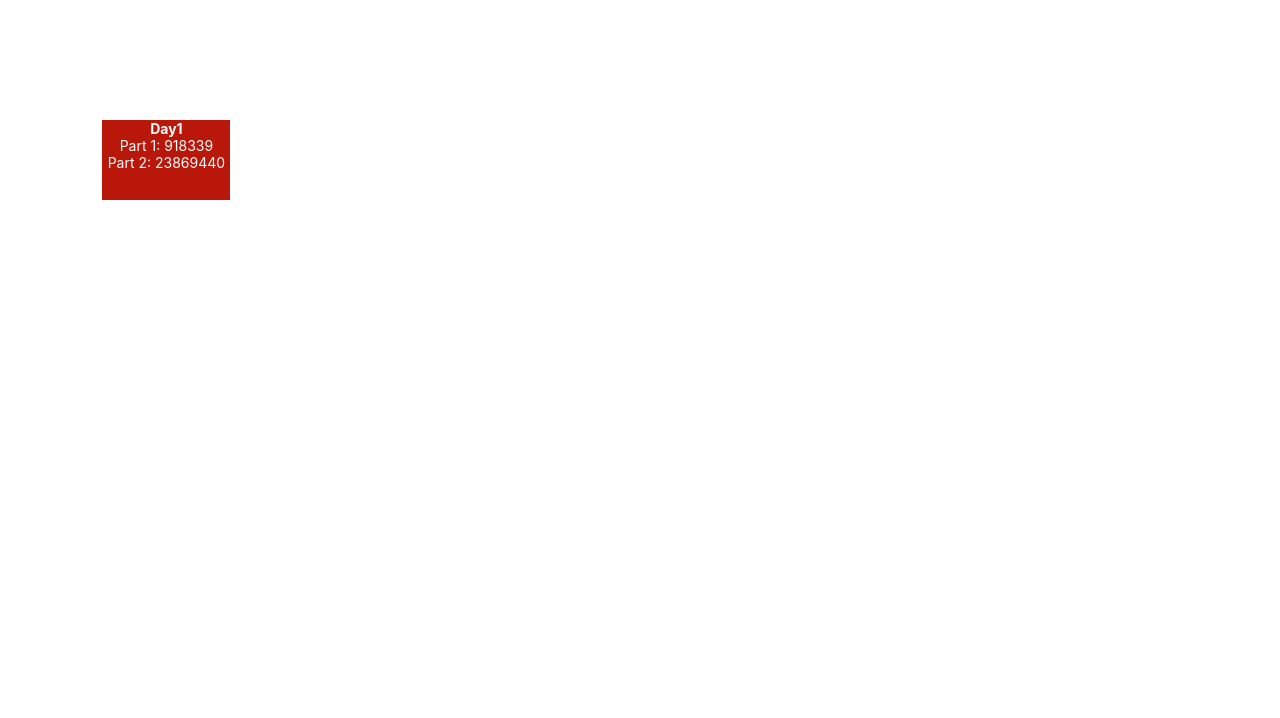
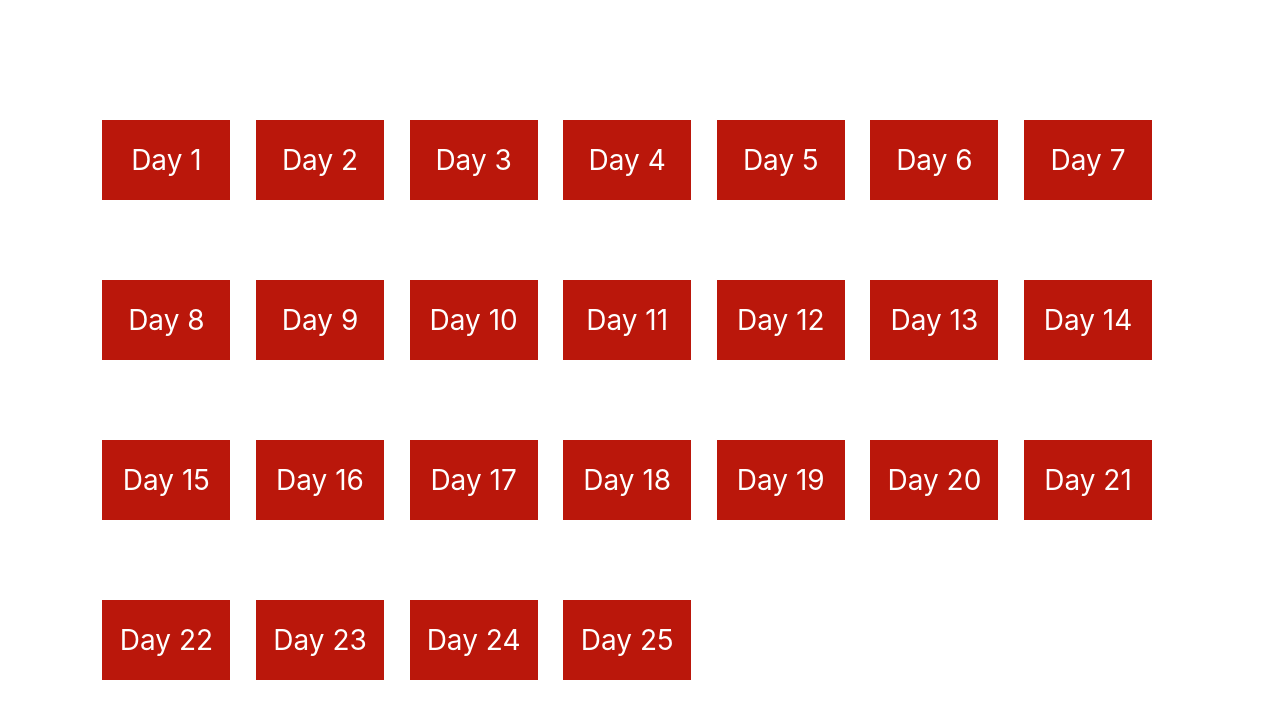
Before and after one commit to AndersAko/AdventOfCode2020, a React (Create React App) app: page / in a window 1280 px wide. Shown: the top 718 px of the page. Built offline with nearby package versions, Linux system fonts and the light colour scheme.

Commit message:
Day1 cleaned up

```diff
--- a/package.json
+++ b/package.json
@@ -34,5 +34,8 @@
       "last 1 firefox version",
       "last 1 safari version"
     ]
+  },
+  "devDependencies": {
+    "eslint-plugin-react-hooks": "^4.2.0"
   }
 }
--- a/src/App.js
+++ b/src/App.js
@@ -4,8 +4,8 @@ import './App.css';
 
 function App() {
   return (
-    <div className="Day1">
-      <Day day="1"/>
+    <div>
+      { Array(25).fill(0).map( (_,ix) => <Day day={ix+1} key={ix}/> ) }
     </div>
   );
 }
--- a/src/Day.css
+++ b/src/Day.css
@@ -7,6 +7,15 @@
     position: fixed;
     align-items: center;
     justify-content: center;
-    font-size: calc(2px + 1.5vmin);
+    font-size: calc(4px + 3vmin);
     color: white;
+    z-index:0;
+    display: flex
 }
+
+.Day.active {
+    height: 80vh;
+    width: 80vw;
+    z-index: 100;
+    background-color: #2e110a;
+}
--- a/src/Day.js
+++ b/src/Day.js
@@ -1,26 +1,38 @@
+import React, { useState } from 'react';
 import Day1 from './day1/day1.js';
+import Day2 from './day2/day2.js';
 import './Day.css';
 
+export default function Day(props) {
+  const [active, setActive] = useState(false);
 
-export default function Day(props) {
-    let className = "Day"+props.day;
-    let top = Math.floor(parseInt(props.day)/7)*20+15;
-    let left = (parseInt(props.day) % 7 -1) * 12 + 8;
+  let position = parseInt(props.day) - 1;
+  let top = Math.floor(position / 7) * 20 + 15;
+  let left = (position % 7) * 12 + 8;
   var DayComponent;
-    switch(props.day) {
-        case "1":
-            DayComponent = <Day1/>;
+  switch (props.day) {
+    case 1:
+      DayComponent = <Day1 />;
+      break;
+    case 2:
+      DayComponent = <Day2 />;
       break;
     default:
+      DayComponent = <>Not defined yet</>
+  }
+  if (active) {
     return (
-                <div className="Day">
-                  Not defined yet
+      <div className="Day active" style={{ top: '10vh', left: '10vw' }}
+        // onClick={() => setActive(false)}
+         >
+        {DayComponent}
+      </div>
+    );
+  } else {
+    return (
+      <div className="Day" style={{ top: top + 'vh', left: left + 'vw' }} onClick={() => setActive(true)} >
+        Day {props.day}
       </div>
     );
   }
-    return (
-        <div className="Day" style={{top: top+'vh', left: left+'vw'}}>
-          {DayComponent}
-        </div>
-      );
 }
--- a/src/day1/day1.js
+++ b/src/day1/day1.js
@@ -1,44 +1,46 @@
 import inputData from './input.txt'
-import React, {useState} from 'react'
+import React, {useState, useEffect} from 'react'
 
-function solve1(expenses) {
+function solve1(expenses, updateSolution) {
     for (let expense1 of expenses) {
         for (let expense2 of expenses) {
             if (parseInt(expense1) + parseInt(expense2) === 2020) {
-                return parseInt(expense1) * parseInt(expense2);
+                updateSolution(parseInt(expense1) * parseInt(expense2));
+                return expenses;
             }
         }
     }
-    return 'Not found';
+    updateSolution('Not found');
+    return expenses;
 }
 
-function solve2(expenses) {
+function solve2(expenses, updateSolution) {
     for (let expense1 of expenses) {
         for (let expense2 of expenses) {
             for (let expense3 of expenses) {
 
                 if (parseInt(expense1) + parseInt(expense2) + parseInt(expense3) === 2020) {
-                    return parseInt(expense1) * parseInt(expense2) * parseInt(expense3);
+                    updateSolution(parseInt(expense1) * parseInt(expense2) * parseInt(expense3));
+                    return expenses;
                 }
             }
         }
     }
-    return 'Not found';
+    updateSolution('Not found');
+    return expenses;
 }
 
 export default function Day1(props) {
     const [solution1, setSolution1] = useState('Unsolved');
     const [solution2, setSolution2] = useState('Unsolved');
 
-    fetch(inputData)
+    useEffect( () => {
+        fetch(inputData)
         .then(r => r.text())
         .then(t => String(t).split('\n'))
-        .then(t => setSolution1(solve1(t)));
-
-    fetch(inputData)
-        .then(r => r.text())
-        .then(t => String(t).split('\n'))
-        .then(t => setSolution2(solve2(t)));
+        .then(t => solve1(t, setSolution1) )
+        .then(t => solve2(t, setSolution2) );
+    }, [solution1, solution2]);
 
     return (
         <div>
--- /dev/null
+++ b/src/day2/day2.js
@@ -0,0 +1,34 @@
+import inputData from './input.txt'
+import React, {useState} from 'react'
+
+function solve1(expenses) {
+    return 'Not found';
+}
+
+function solve2(expenses) {
+    return 'Not found';
+}
+
+export default function Day1(props) {
+    const [solution1, setSolution1] = useState('Unsolved');
+    const [solution2, setSolution2] = useState('Unsolved');
+
+    fetch(inputData)
+        .then(r => r.text())
+        .then(t => String(t).split('\n'))
+        .then(t => setSolution1(solve1(t)));
+
+    fetch(inputData)
+        .then(r => r.text())
+        .then(t => String(t).split('\n'))
+        .then(t => setSolution2(solve2(t)));
+
+    return (
+        <div>
+            <b>Day 2</b><br/>
+            Part 1: {solution1}
+            <br/>
+            Part 2: {solution2}
+        </div>
+    )
+}
```
Also changed, not shown: src/day2/input.txt (added), 2 other files (tests, documents, lock files or other folders). Lines whose indentation alone changed are shown as unchanged.
